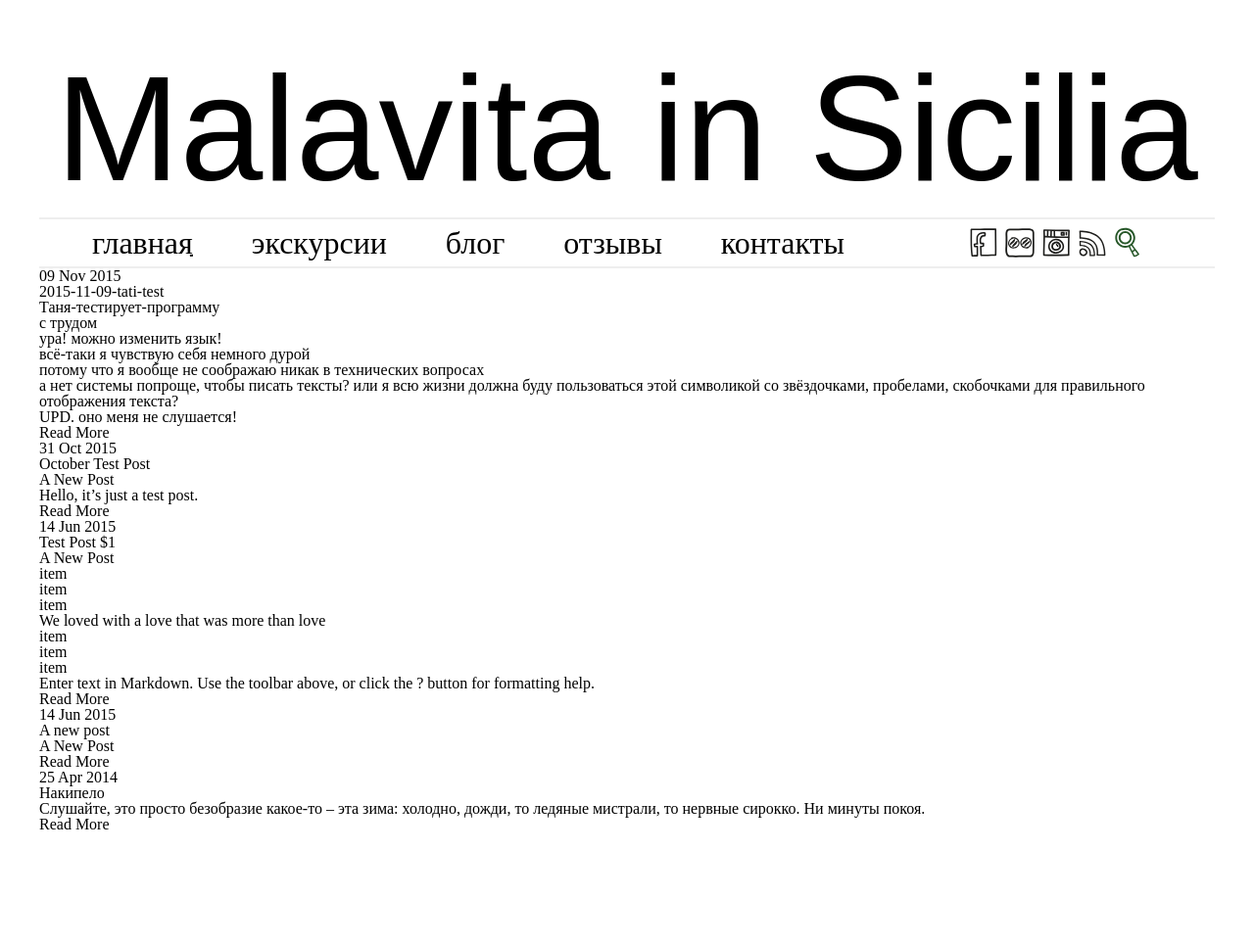
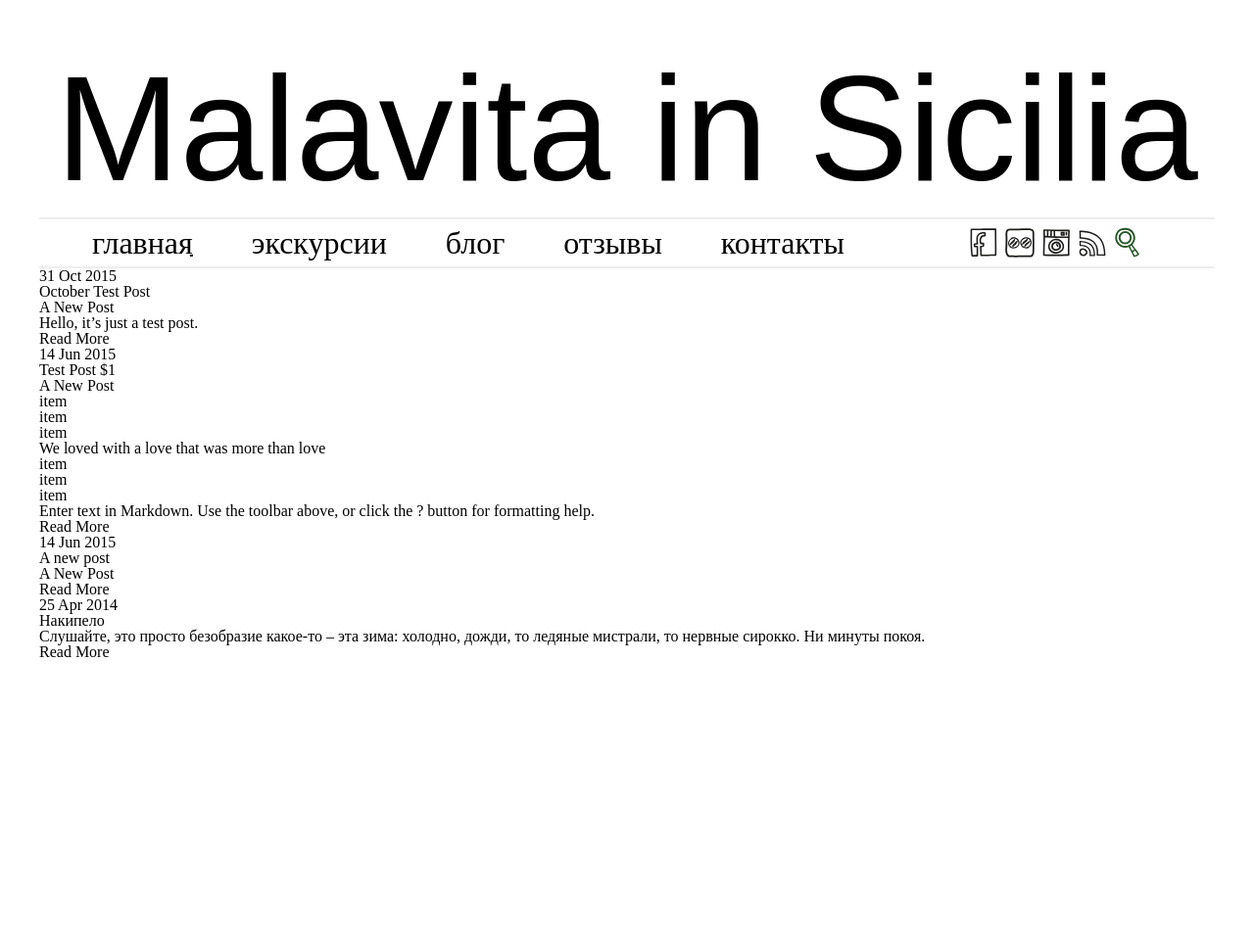
Before and after one commit to malavita/malavita, a Jekyll site: the page built from blog.html, in a window 1280 px wide. Shown: the whole page at 98% size. Built offline with Jekyll 4.4.1, drawn with Linux system fonts in a browser that asks for light colours; some web fonts are replaced; Markdown is read by kramdown in place of the engine named in the settings; after the commit the page ends 900 px from its top, so only the background shows below that.

Commit message:
Обновлено 2015-11-09-2015-11-09.md

```diff
--- a/_posts/2015-11-09-2015-11-09.md
+++ b/_posts/2015-11-09-2015-11-09.md
@@ -4,17 +4,15 @@
 categories:
   - "null"
 image: ""
-published: true
-title: "2015-11-09-tati-test"
+published: false
+title: "2015-11-09-Таня-тестирует-программу "
 ---
 
 
 
-## Таня-тестирует-программу
-### с трудом
 
 
-ура! можно изменить язык!
+## ура! можно изменить язык!
 
 всё-таки я чувствую себя немного дурой
 
@@ -22,5 +20,3 @@
 
 
 а нет системы попроще, чтобы писать тексты? или я всю жизни должна буду пользоваться этой символикой со звёздочками, пробелами, скобочками для правильного отображения текста?
-
-UPD. оно меня не слушается!
```
